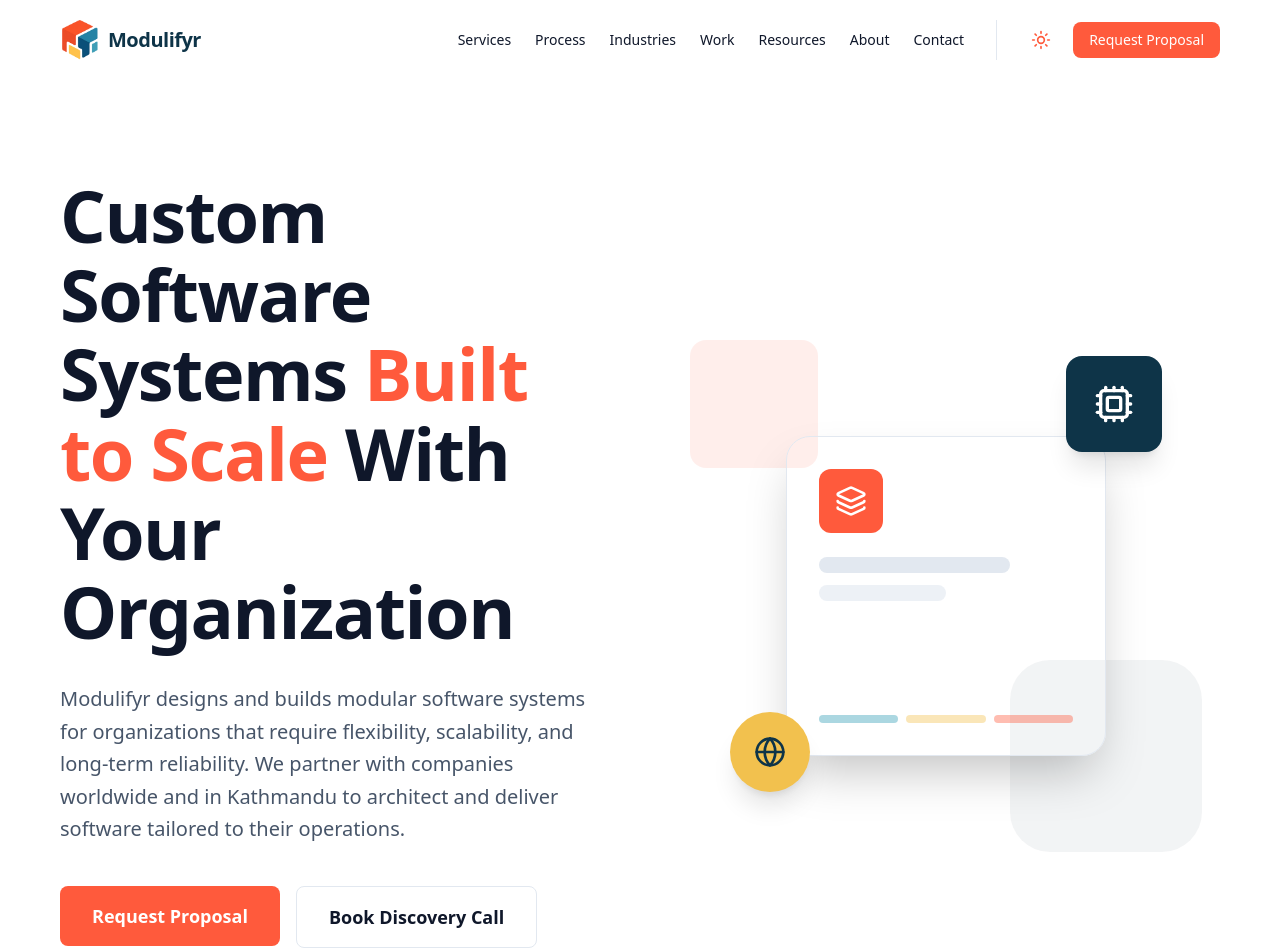
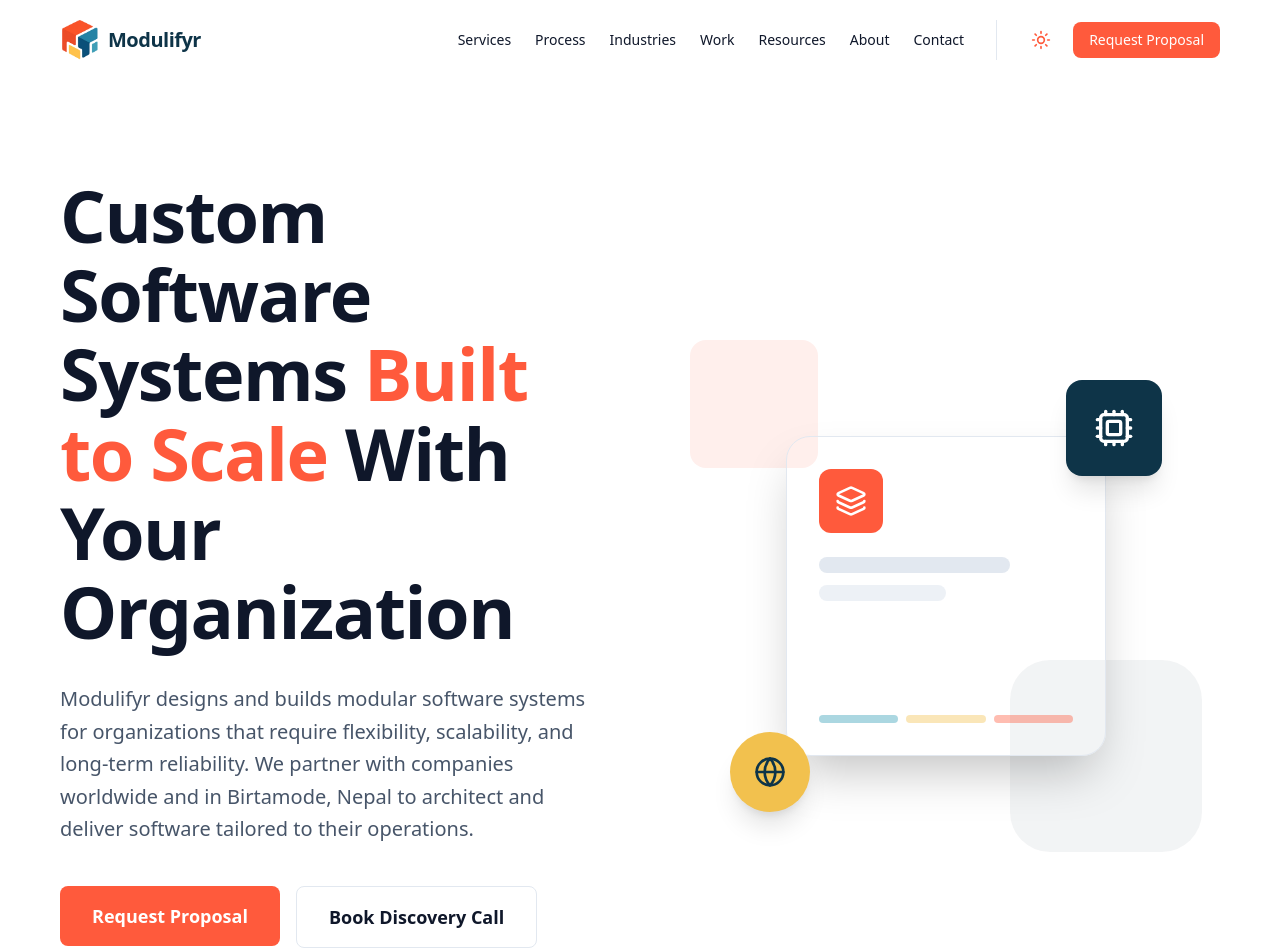
Before and after one commit to modulifyr-lab/modulifyr-website, a Next.js app: page / in a window 1280 px wide. Shown: the top 952 px of the page. Built offline with nearby package versions, Linux system fonts and the light colour scheme.

Commit message:
Update page.tsx

```diff
--- a/src/app/page.tsx
+++ b/src/app/page.tsx
@@ -27,7 +27,7 @@ export default function Home() {
                 Custom Software Systems <span className="text-brand-orange">Built to Scale</span> With Your Organization
               </h1>
               <p className="text-lg md:text-xl text-text-secondary leading-relaxed">
-                Modulifyr designs and builds modular software systems for organizations that require flexibility, scalability, and long-term reliability. We partner with companies worldwide and in Kathmandu to architect and deliver software tailored to their operations.
+                Modulifyr designs and builds modular software systems for organizations that require flexibility, scalability, and long-term reliability. We partner with companies worldwide and in Birtamode, Nepal to architect and deliver software tailored to their operations.
               </p>
               <div className="flex flex-wrap gap-4 mt-2">
                 <Link href="/request-proposal">
@@ -44,12 +44,17 @@ export default function Home() {
               </div>
             </div>
 
-            <div className="relative group perspective-1000 hidden lg:block">
-              {/* Modular Illustration Mockup */}
+            <div className="relative hidden lg:block">
+              {/*
+                FIX: Removed animate-pulse and animate-bounce.
+                CSS animations on page load contribute to TBT (Total Blocking Time)
+                and cause continuous repaints that hurt performance scores.
+                Replaced with static decorative elements — visually similar, zero perf cost.
+              */}
               <div className="relative w-full aspect-square max-w-lg mx-auto">
-                <div className="absolute top-0 left-0 w-32 h-32 bg-brand-orange/10 rounded-2xl animate-pulse delay-75" />
-                <div className="absolute bottom-0 right-0 w-48 h-48 bg-brand-navy/5 rounded-[40px] animate-pulse delay-300" />
-                <div className="absolute top-1/2 left-1/2 -translate-x-1/2 -translate-y-1/2 w-80 h-80 bg-background shadow-2xl rounded-3xl p-8 border border-border-base flex flex-col gap-6 transform group-hover:rotate-y-12 group-hover:scale-105 transition-all duration-700">
+                <div className="absolute top-0 left-0 w-32 h-32 bg-brand-orange/10 rounded-2xl" />
+                <div className="absolute bottom-0 right-0 w-48 h-48 bg-brand-navy/5 rounded-[40px]" />
+                <div className="absolute top-1/2 left-1/2 -translate-x-1/2 -translate-y-1/2 w-80 h-80 bg-background shadow-2xl rounded-3xl p-8 border border-border-base flex flex-col gap-6">
                   <div className="w-16 h-16 bg-brand-orange rounded-xl flex items-center justify-center">
                     <Layers className="text-white w-8 h-8" />
                   </div>
@@ -63,11 +68,11 @@ export default function Home() {
                     <div className="h-2 bg-brand-orange/40 rounded-full" />
                   </div>
                 </div>
-                {/* Floating "modules" */}
-                <div className="absolute top-10 right-10 w-24 h-24 bg-brand-navy rounded-2xl flex items-center justify-center shadow-xl animate-bounce duration-[4000ms]">
+                {/* Floating modules — static, no animation */}
+                <div className="absolute top-10 right-10 w-24 h-24 bg-brand-navy rounded-2xl flex items-center justify-center shadow-xl">
                   <Cpu className="text-white w-10 h-10" />
                 </div>
-                <div className="absolute bottom-10 left-10 w-20 h-20 bg-brand-gold rounded-full flex items-center justify-center shadow-xl animate-bounce duration-[3000ms]">
+                <div className="absolute bottom-10 left-10 w-20 h-20 bg-brand-gold rounded-full flex items-center justify-center shadow-xl">
                   <Globe className="text-brand-navy w-8 h-8" />
                 </div>
               </div>
@@ -186,7 +191,6 @@ export default function Home() {
             ))}
           </div>
         </div>
-        {/* Background Decorative blocks */}
         <div className="absolute top-0 right-0 w-64 h-64 bg-brand-orange/5 translate-x-1/2 -translate-y-1/2 rounded-full blur-3xl" />
         <div className="absolute bottom-0 left-0 w-64 h-64 bg-brand-teal/5 -translate-x-1/2 translate-y-1/2 rounded-full blur-3xl" />
       </section>
@@ -213,10 +217,19 @@ export default function Home() {
         <div className="container-custom">
           <div className="grid grid-cols-1 lg:grid-cols-2 gap-16 items-center">
             <div className="relative aspect-video rounded-3xl overflow-hidden shadow-2xl border border-border-base group">
+              {/*
+                FIX: Added priority prop — this is the LCP element on the homepage.
+                Without priority, Next.js lazy-loads it, making Google wait to measure LCP.
+                Also removed the oversized ?w=2426 from the Unsplash URL — Next.js image
+                optimization handles resizing, no need to pre-size the source URL.
+                Added sizes so Next.js serves appropriately sized image per breakpoint.
+              */}
               <Image
-                src="https://images.unsplash.com/photo-1460925895917-afdab827c52f?auto=format&fit=crop&q=80&w=2426"
-                alt="The Planning Bord"
+                src="https://images.unsplash.com/photo-1460925895917-afdab827c52f?auto=format&fit=crop&q=80"
+                alt="The Planning Bord — ERP System built by Modulifyr"
                 fill
+                priority
+                sizes="(max-width: 1024px) 100vw, 50vw"
                 className="object-cover group-hover:scale-105 transition-transform duration-700"
               />
               <div className="absolute inset-0 bg-gradient-to-t from-brand-navy/80 to-transparent flex items-end p-8">
```
